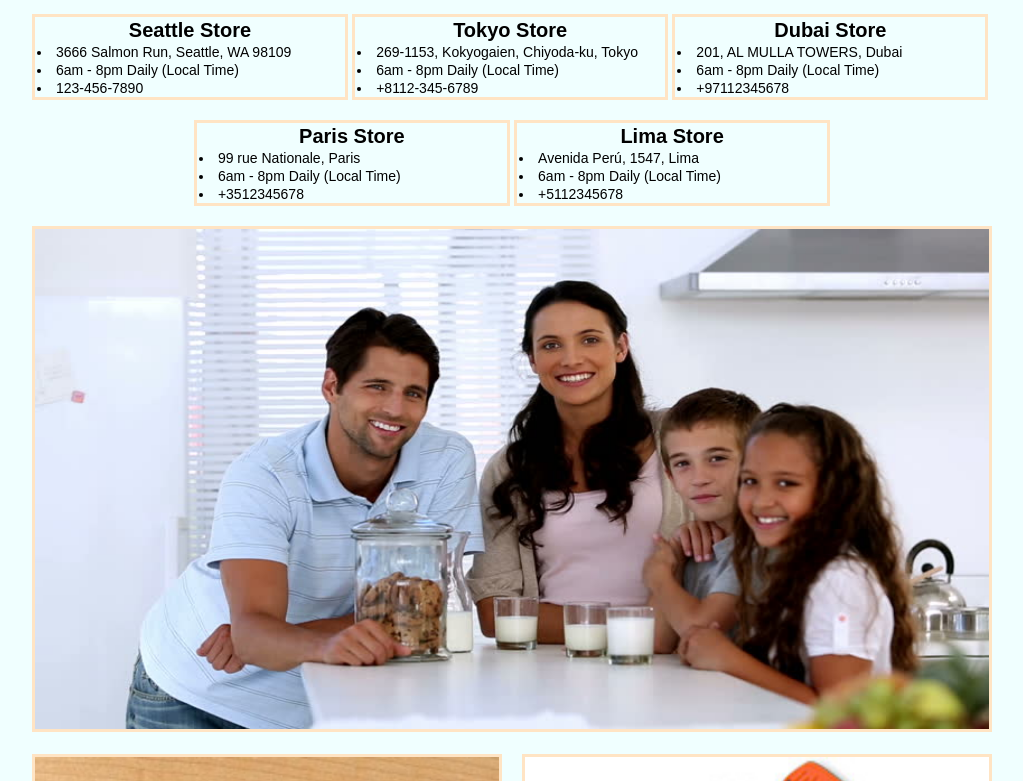
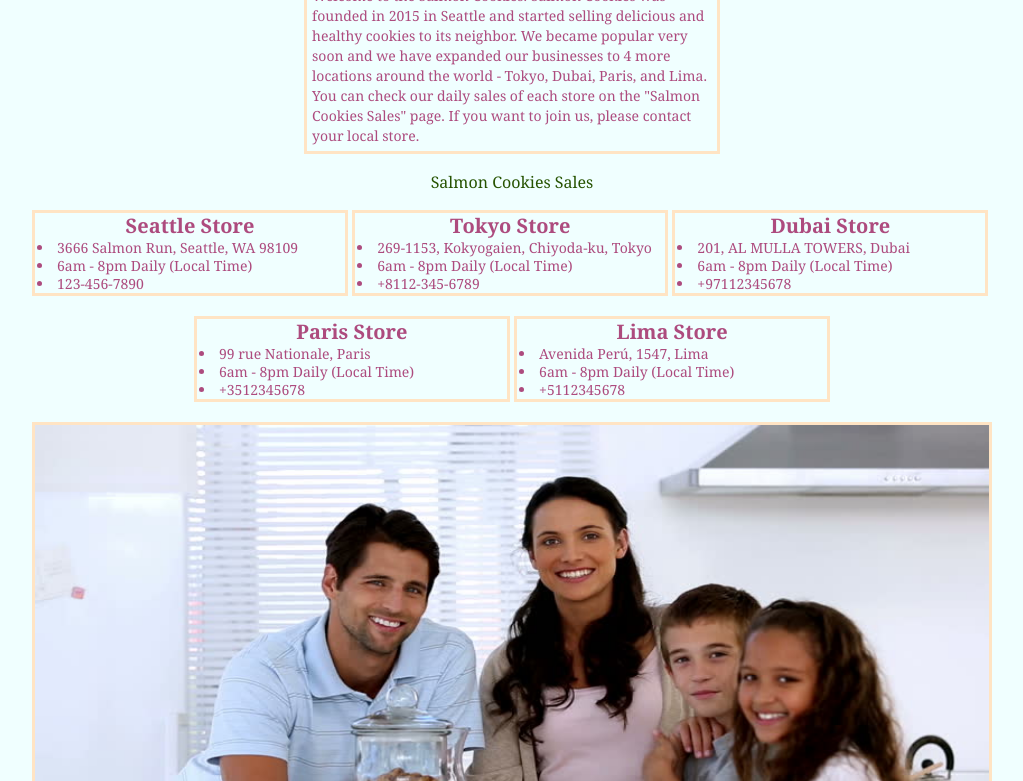
Before and after one commit to wpiao/cookie-stand, a plain HTML site: page index.html in a window 1280 px wide. Shown: the part 236-1017 px from the top of the page, without its empty margins (128-1151 px from the left). Drawn offline with Linux system fonts and the light colour scheme.

Commit message:
Add styling

```diff
--- a/css/sales.css
+++ b/css/sales.css
@@ -52,6 +52,7 @@ table {
   padding: 10px;
   width: 960px;
   font-size: 12px;
+  background-color: #abdae6;
 }
 
 tr {
@@ -78,6 +79,7 @@ form fieldset {
   border: 2px solid bisque;
   width: 400px;
   margin: auto;
+  background-color: beige;
 }
 
 form legend {
--- a/css/style.css
+++ b/css/style.css
@@ -17,18 +17,29 @@ header h1 {
   padding: 5px;
   font-size: 2em;
   font-weight: bold;
+  color: #FF8000;
 }
 
+header p {
+  width: 400px;
+  border: 3px solid bisque;
+  padding: 5px;
+  font-size: 14px;
+  line-height: 20px;
+  text-align: left;
+  margin: auto;
+  margin-bottom: 20px;
+  color: #94094fbb;
+}
 /* main styling */
 main {
   width: 960px;
   margin: auto;
-  /* text-align: center; */
 }
 
 main article {
   width: 310px;
-  font-family: Arial, Helvetica, sans-serif;
+  color: #94094fbb;
   display: inline-block;
   margin-top: 20px;
   border: 3px solid bisque;
--- a/index.html
+++ b/index.html
@@ -13,6 +13,10 @@
   <header>
     <img src="img/salmon.png" alt="Salmon" title="Salmon" width="480">
     <h1>This is Salmon Cookies Website!</h1>
+    <p>Welcome to the Salmon Cookies. Salmon Cookies was founded in 2015 in Seattle and started selling delicious and
+      healthy cookies to its neighbor. We became popular very soon and we have expanded our businesses to 4 more
+      locations around the world - Tokyo, Dubai, Paris, and Lima. You can check our daily sales of each store on the
+      "Salmon Cookies Sales" page. If you want to join us, please contact your local store. </p>
     <a href="./sales.html">Salmon Cookies Sales</a>
   </header>
 
```
